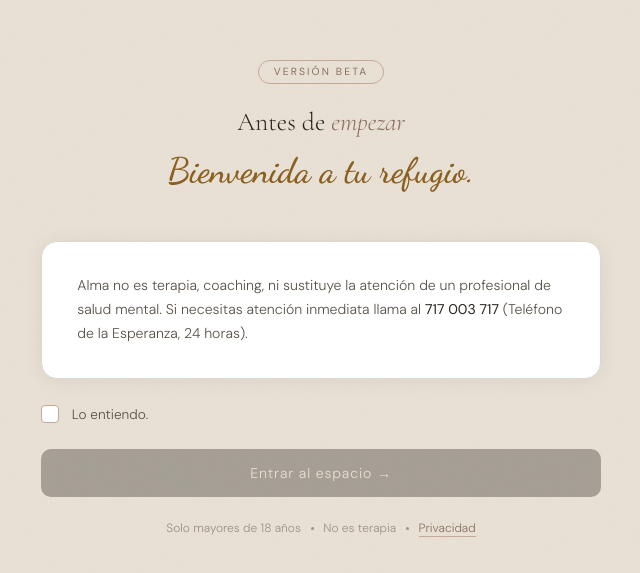
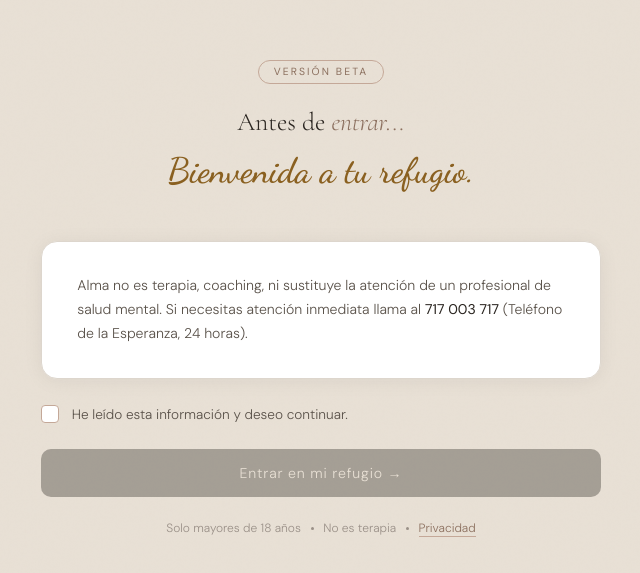
Before and after one commit to Alma-Proyect/Alma-Proyect-V2, a website: page public/beta-aviso.html in a window 1280 px wide. Shown: the part 101-674 px from the top of the page, without its empty margins (319-959 px from the left). Drawn offline with nearby package versions, Linux system fonts and the light colour scheme.

Commit message:
Add files via upload

```diff
--- a/public/beta-aviso.html
+++ b/public/beta-aviso.html
@@ -63,7 +63,7 @@
   <div class="container">
     <div class="header">
       <div class="badge">Versión Beta</div>
-      <h1>Antes de <em>empezar</em></h1>
+      <h1>Antes de <em>entrar...</em></h1>
       <p class="subtitle">Bienvenida a tu refugio.</p>
     </div>
     <div class="card">
@@ -73,10 +73,10 @@
     </div>
     <div class="checkbox-area">
       <input type="checkbox" id="acepto" />
-      <label for="acepto">Lo entiendo.</label>
+      <label for="acepto">He leído esta información y deseo continuar.</label>
     </div>
     <button class="btn" id="btnEntrar" disabled onclick="entrar()">
-      Entrar al espacio →
+      Entrar en mi refugio →
     </button>
     <p class="foot-note">
       Solo mayores de 18 años <span></span> No es terapia <span></span> <a href="privacidad.html">Privacidad</a>
```
